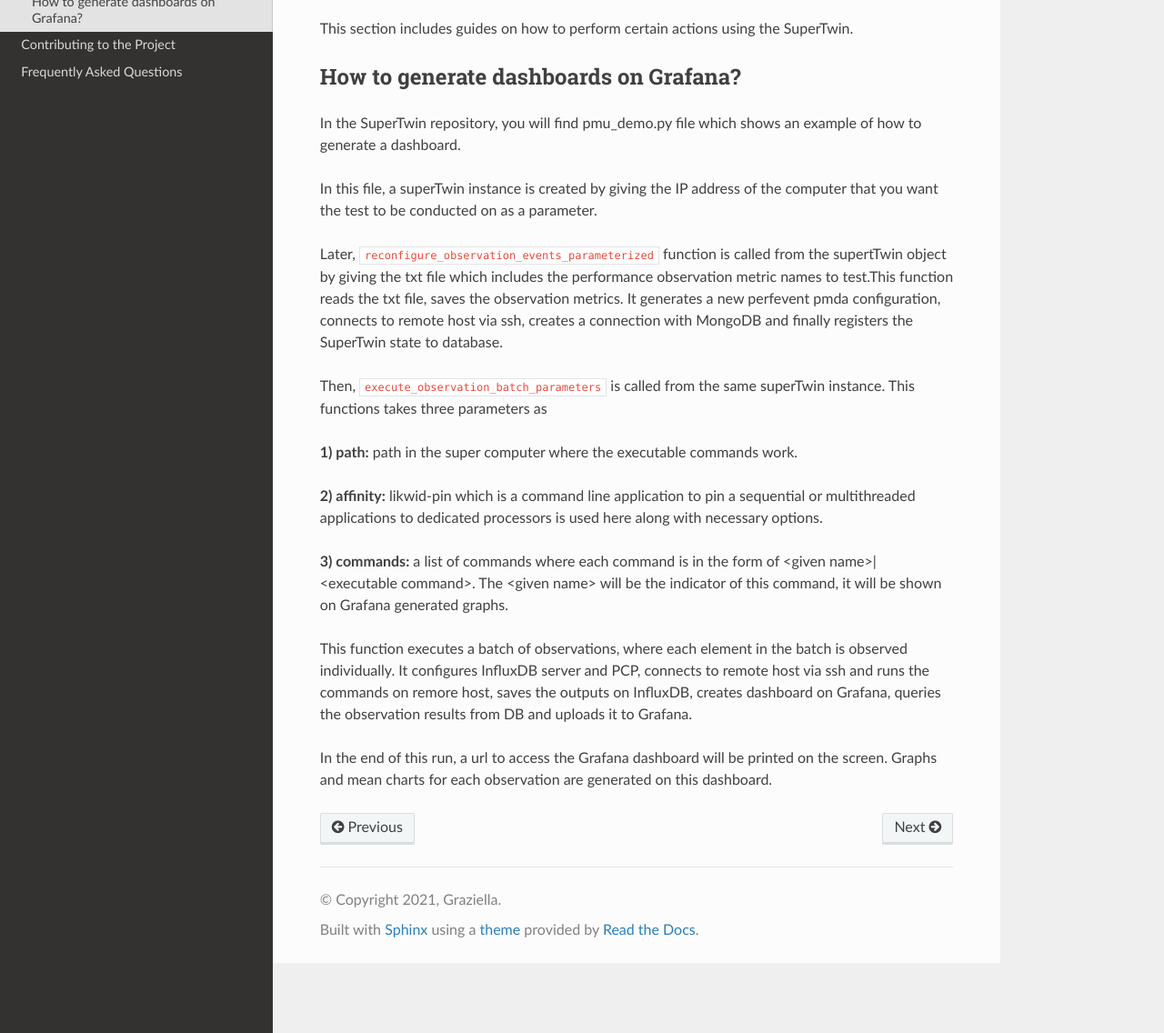
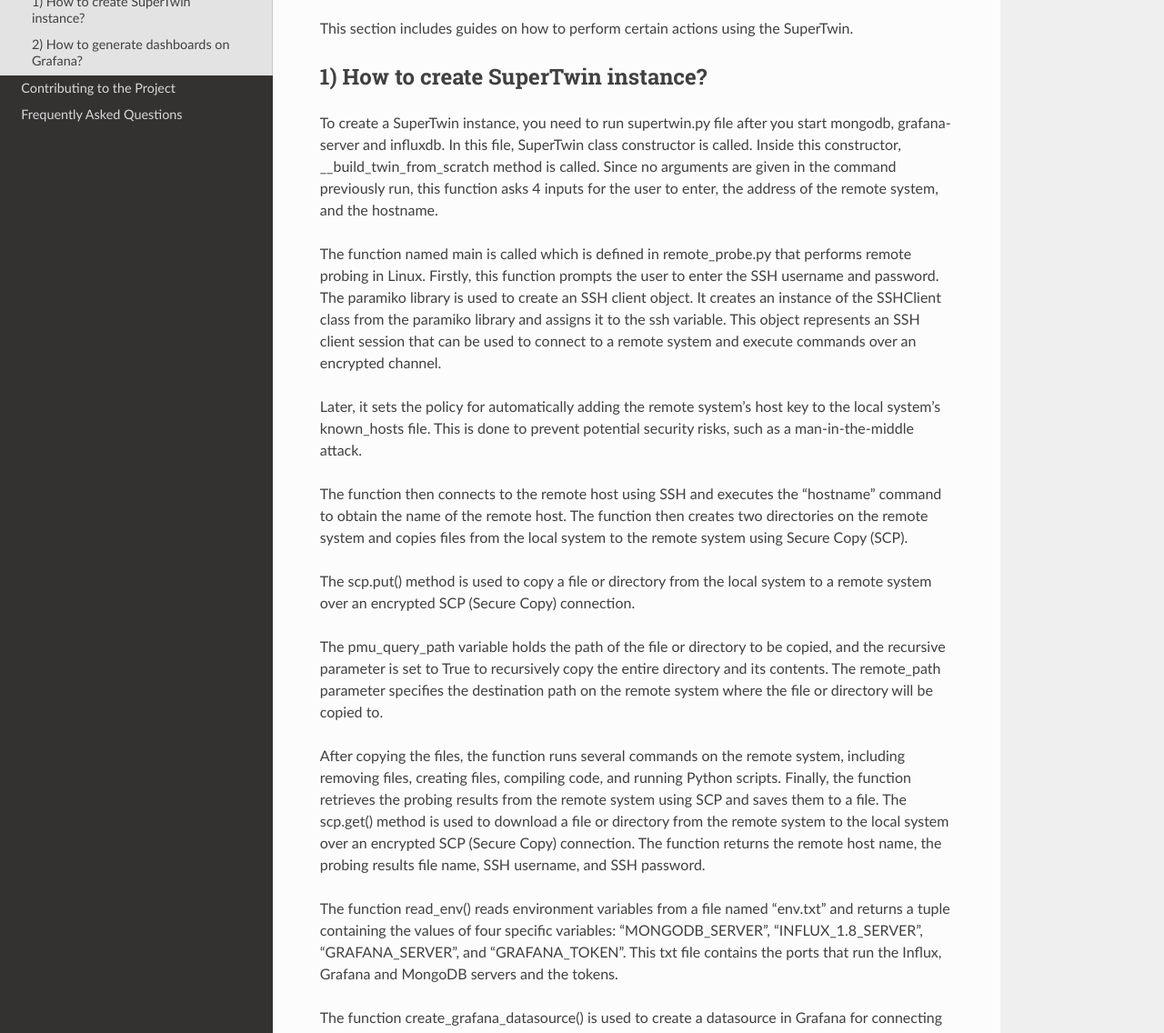
Before and after one commit to AliFehmi/supertwin-1, a Sphinx documentation site: the page built from docs/source/how_to.rst, in a window 1280 px wide and 1400 px high, cut to the strip 264-1400 px from the top of the window. Shown: the whole strip at 91% size. Built offline with Sphinx 7.4.7 and the Read the Docs theme 2.0.0, drawn with Linux system fonts in a browser that asks for light colours; some of the changed text lies outside the part shown.

Commit message:
st instance

```diff
--- a/docs/source/how_to.rst
+++ b/docs/source/how_to.rst
@@ -10,8 +10,60 @@
 
 This section includes guides on how to perform certain actions using the SuperTwin.
 
-How to generate dashboards on Grafana?
---------------------------------------
+1) How to create SuperTwin instance?
+++++++++++++++++++++++++++++++++++++
+To create a SuperTwin instance, you need to run supertwin.py file after you start
+mongodb, grafana-server and influxdb. In this file, SuperTwin class constructor is called. Inside
+this constructor, __build_twin_from_scratch method is called. Since no arguments are
+given in the command previously run, this function asks 4 inputs for the user to enter, the address
+of the remote system, and the hostname.
+
+The function named main is called which is defined in remote_probe.py that performs
+remote probing in Linux. Firstly, this function prompts the user to enter the SSH username and
+password. The paramiko library is used to create an SSH client object. It creates an instance of
+the SSHClient class from the paramiko library and assigns it to the ssh variable. This object
+represents an SSH client session that can be used to connect to a remote system and execute
+commands over an encrypted channel.
+
+Later, it sets the policy for automatically adding the remote system's host key to the local
+system's known_hosts file. This is done to prevent potential security risks, such as a
+man-in-the-middle attack.
+
+The function then connects to the remote host using SSH and executes the "hostname"
+command to obtain the name of the remote host. The function then creates two directories on the
+remote system and copies files from the local system to the remote system using Secure Copy
+(SCP).
+
+The scp.put() method is used to copy a file or directory from the local system to a
+remote system over an encrypted SCP (Secure Copy) connection.
+
+The pmu_query_path variable holds the path of the file or directory to be copied, and the
+recursive parameter is set to True to recursively copy the entire directory and its contents.
+The remote_path parameter specifies the destination path on the remote system where the
+file or directory will be copied to.
+
+After copying the files, the function runs several commands on the remote system,
+including removing files, creating files, compiling code, and running Python scripts. Finally, the
+function retrieves the probing results from the remote system using SCP and saves them to a file.
+The scp.get() method is used to download a file or directory from the remote system
+to the local system over an encrypted SCP (Secure Copy) connection.
+The function returns the remote host name, the probing results file name, SSH username,
+and SSH password.
+
+The function read_env() reads environment variables from a file named "env.txt" and
+returns a tuple containing the values of four specific variables: "MONGODB_SERVER",
+"INFLUX_1.8_SERVER", "GRAFANA_SERVER", and "GRAFANA_TOKEN". This txt file
+contains the ports that run the Influx, Grafana and MongoDB servers and the tokens.
+
+The function create_grafana_datasource() is used to create a datasource in
+Grafana for connecting to an InfluxDB server. It takes several parameters:
+● hostname: The hostname used to identify the datasource.
+● uid: A unique identifier used to identify the datasource.
+● api_key: The API key used for authentication with Grafana.
+● grafana_server: The URL of the Grafana server.
+
+2) How to generate dashboards on Grafana?
++++++++++++++++++++++++++++++++++++++++++
 
 In the SuperTwin repository, you will find pmu_demo.py file which shows an example of how to generate a dashboard.
 
```
